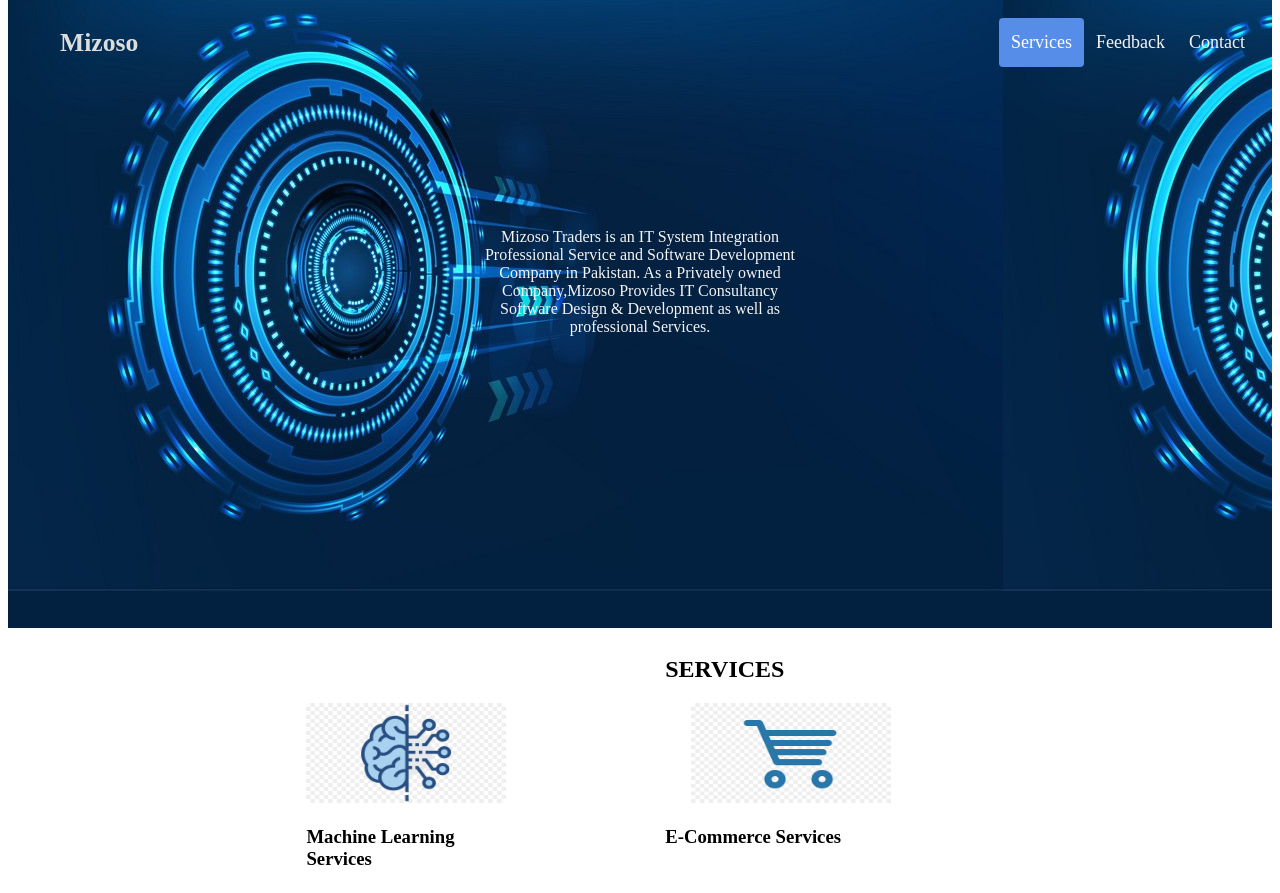
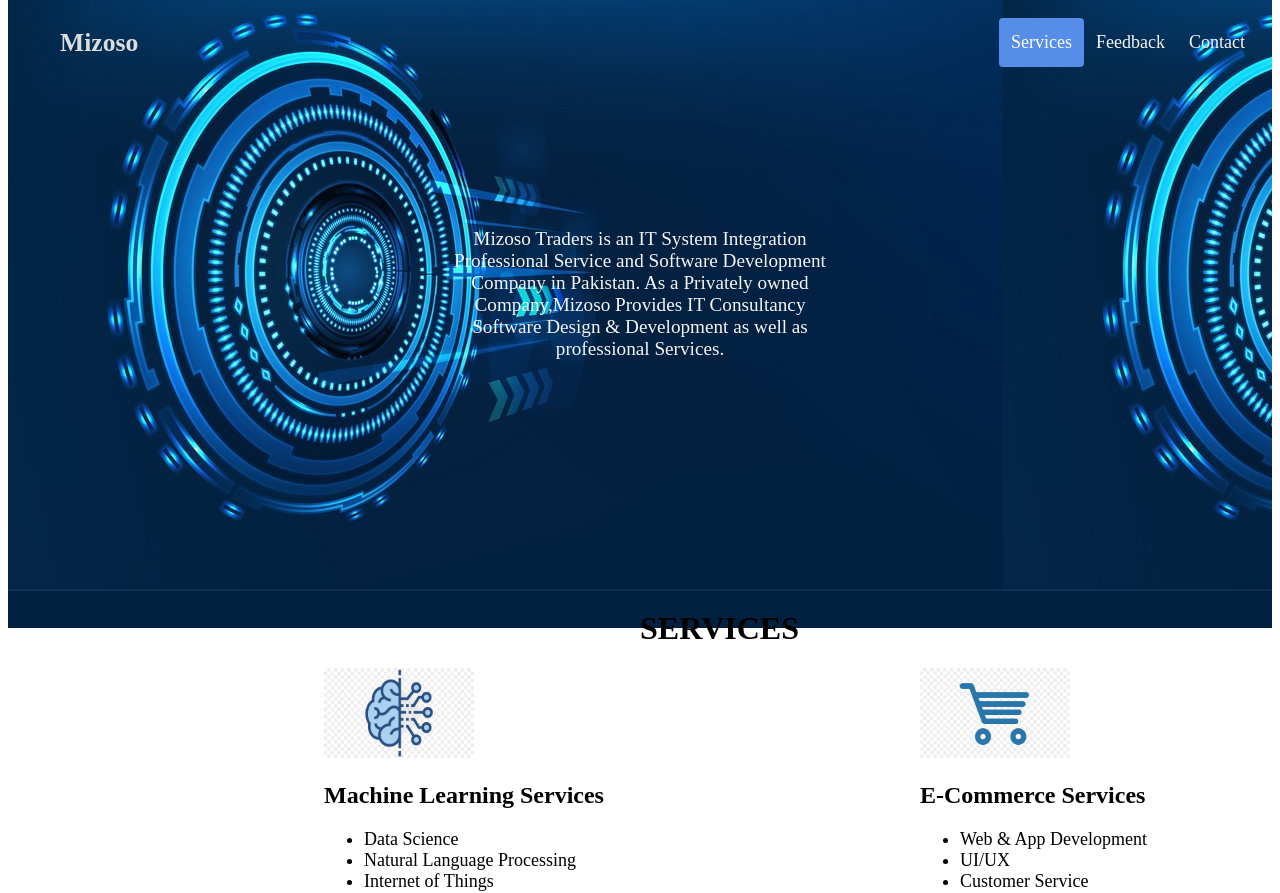
Before and after one commit to arsamawan/Miz-Corporate, an Angular app: page / in a window 1280 px wide. Shown: the top 893 px of the page. Built offline with nearby package versions, Linux system fonts and the light colour scheme.

Commit message:
Services + Background Image + Text

```diff
--- a/src/app/main/main.component.css
+++ b/src/app/main/main.component.css
@@ -3,22 +3,32 @@
   height: 700px;
   margin-top: -100px;
   background-image: url("../../assets/blue-technology-circle-and-computer-abstract-vector-22953449.jpg");
-
 }
 .font-slider-text {
   text-align: center;
   color: whitesmoke;
-  margin-bottom:320px ;
+  margin-bottom:250px ;
   margin-top: -400px;
-
-
-}
-div img {
-  width: 200px;
-  height: 100px;
-  margin-left: 20%;
+  font-size: 1.5vw;
 }
 input{
   margin-left:30%;
   margin-top:5%;
 }
+.service-main{
+  height: 20vh;
+}
+.service-main h1{
+  padding-left: 50%;
+}
+.service-main div {
+  float: left;
+  padding-left: 25%;
+}
+.service-main img{
+  width: 150px;
+  height: 90px;
+}
+.service-main ul li {
+  font-size: large;
+}
--- a/src/app/main/main.component.html
+++ b/src/app/main/main.component.html
@@ -1,6 +1,7 @@
 <!--Background-Image-->
 <div class="background-img">
 </div>
+
 <!--Image Text-->
 <p class="font-slider-text">Mizoso Traders is an IT System Integration<br>
   Professional Service and Software Development<br>
@@ -8,14 +9,16 @@
   Company,Mizoso Provides IT Consultancy<br>
   Software Design & Development as well as<br>
   professional Services.</p>
+
 <!--Services-->
-<div style="margin-left: 20%">
-  <h2 style="margin-left: 40%">SERVICES</h2>
+<div class="service-main">
+  <h1>SERVICES</h1>
+
   <!--MLSERVICES-->
-  <div style="float: left">
+  <div>
     <img src="assets/kisspng-machine-learning-deep-learning-with-python-artific-cirrascale-cloud-services-deep-learning-classroom-5ca1b3d487e3a2.4562336415541012045566.jpg">
-    <h3 style="margin-left: 20%">Machine Learning Services</h3><br>
-    <ul style="margin-left: 20%">
+    <h2 >Machine Learning Services</h2>
+    <ul>
       <li>Data Science</li>
       <li>Natural Language Processing</li>
       <li>Internet of Things</li>
@@ -24,17 +27,20 @@
       <li>Computer Vision</li>
     </ul>
   </div>
+
   <!--EcommerceServices-->
-  <div >
+  <div>
     <img src="assets/kisspng-online-shopping-shopping-cart-software-e-commerce-sold-out-5ac7156df3a187.9574992715229965899979.jpg">
-    <h3 style="margin-left: 40%">E-Commerce Services</h3><br>
-    <ul style="margin-left: 40%">
+    <h2>E-Commerce Services</h2>
+    <ul>
       <li>Web & App Development</li>
       <li>UI/UX</li>
       <li>Customer Service</li>
     </ul>
   </div>
+
 </div>
+
 <!--Feedback-->
 <div style="height: 270px;background-color: #dddddd">
 <h2 style="margin-top:10%;margin-left: 47% ">Our Clients About Us</h2>
@@ -45,7 +51,7 @@
 
 </div>
 
-<!--Contact -->
+<!--Contact us-->
 <div style="height: 500px;background-color: #58a1ff">
 <h2 style="margin-left:50%;color: aliceblue">Lets Talk</h2>
   <input placeholder="Name*">
```
